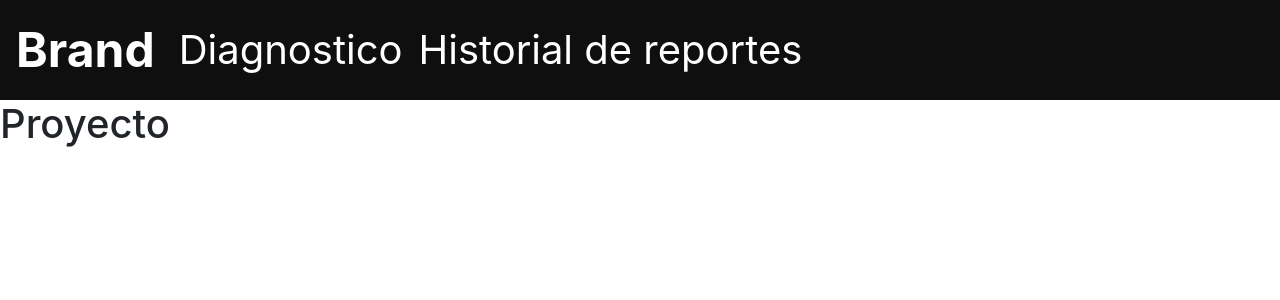
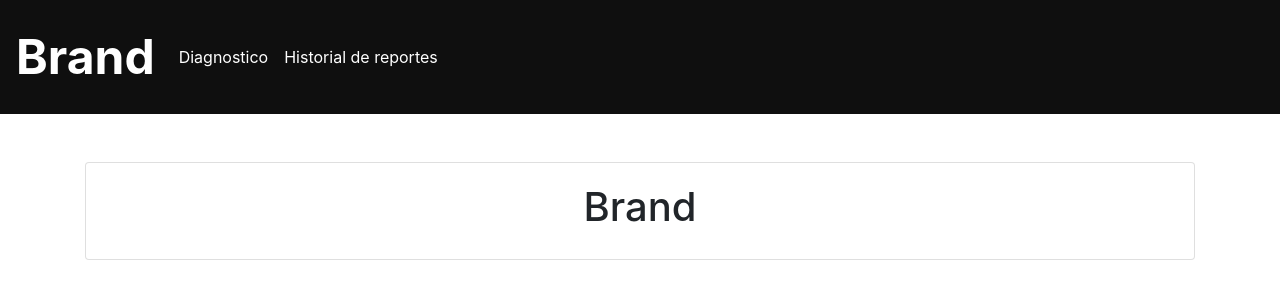
Before and after one commit to jaagualimpia/frontend_app_trabajo_de_grado, a Next.js app: page / in a window 1280 px wide. Shown: the top 300 px of the page. Built offline with nearby package versions, Linux system fonts and the light colour scheme.

Commit message:
dicarded changes

```diff
--- a/src/app/history/page.tsx
+++ b/src/app/history/page.tsx
@@ -1,6 +1,9 @@
+import NavBar from "../components/navbar/NavBar";
+
 export default function History() {
     return (
       <h1>
+        <NavBar />
         History page
       </h1>
     )
--- a/src/app/image_diagnosis/page.tsx
+++ b/src/app/image_diagnosis/page.tsx
@@ -1,6 +1,9 @@
+import NavBar from "../components/navbar/NavBar";
+
 export default function ImageDiagnosis() {
     return (
       <h1>
+        <NavBar />
         Image diagnosis page
       </h1>
     )
--- a/src/app/page.tsx
+++ b/src/app/page.tsx
@@ -1,10 +1,25 @@
+"use client"
+
+import { Card, Col, Container, Row } from "react-bootstrap";
 import NavBar from "./components/navbar/NavBar";
 
 export default function Home() {
   return (
-    <h1>
-      <NavBar/>
-      Proyecto
-    </h1>
+    <>
+      <NavBar />
+      <Container className="mt-5">
+        <Card>
+          <Card.Body>
+            <Container>
+              <Row>
+                <Col className="text-center fw-bolder">
+                  <h1>Brand</h1>
+                </Col>
+              </Row>
+            </Container>
+          </Card.Body>
+        </Card>
+      </Container>
+    </>
   )
 }
```
